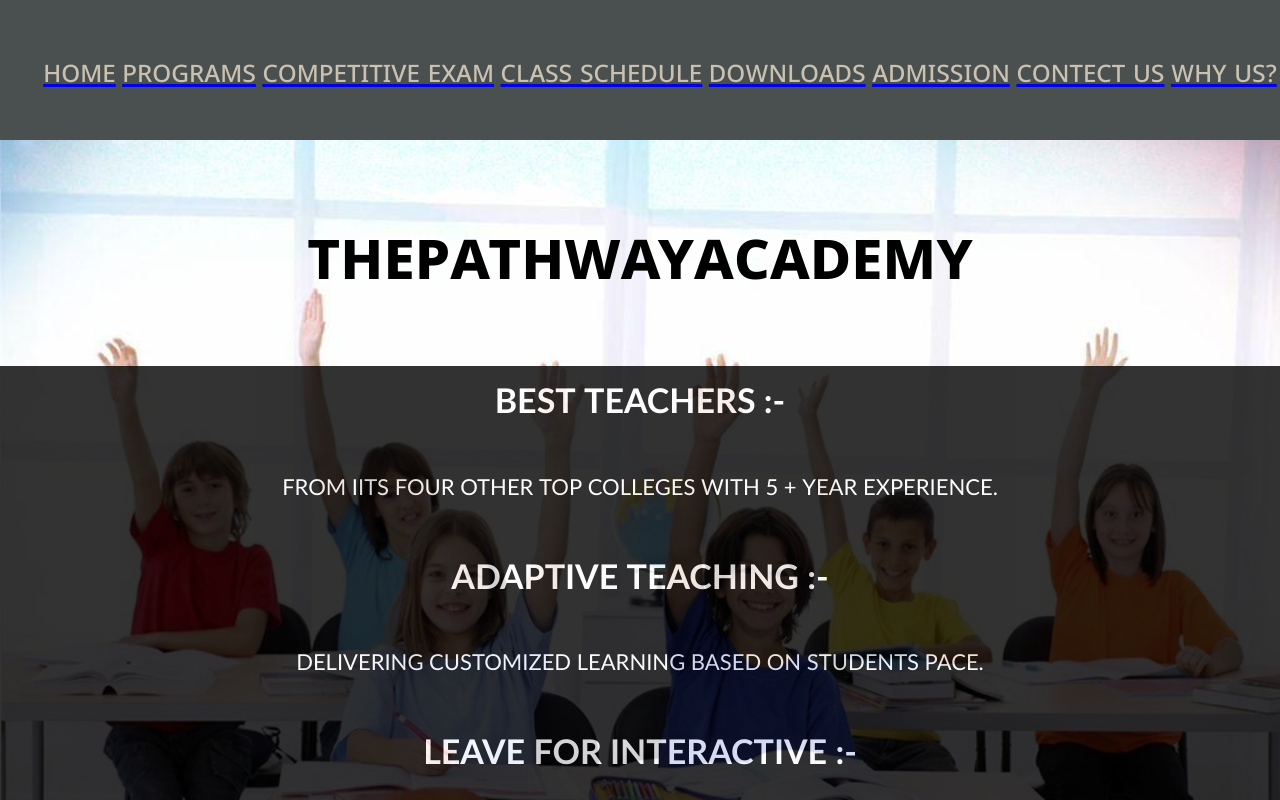
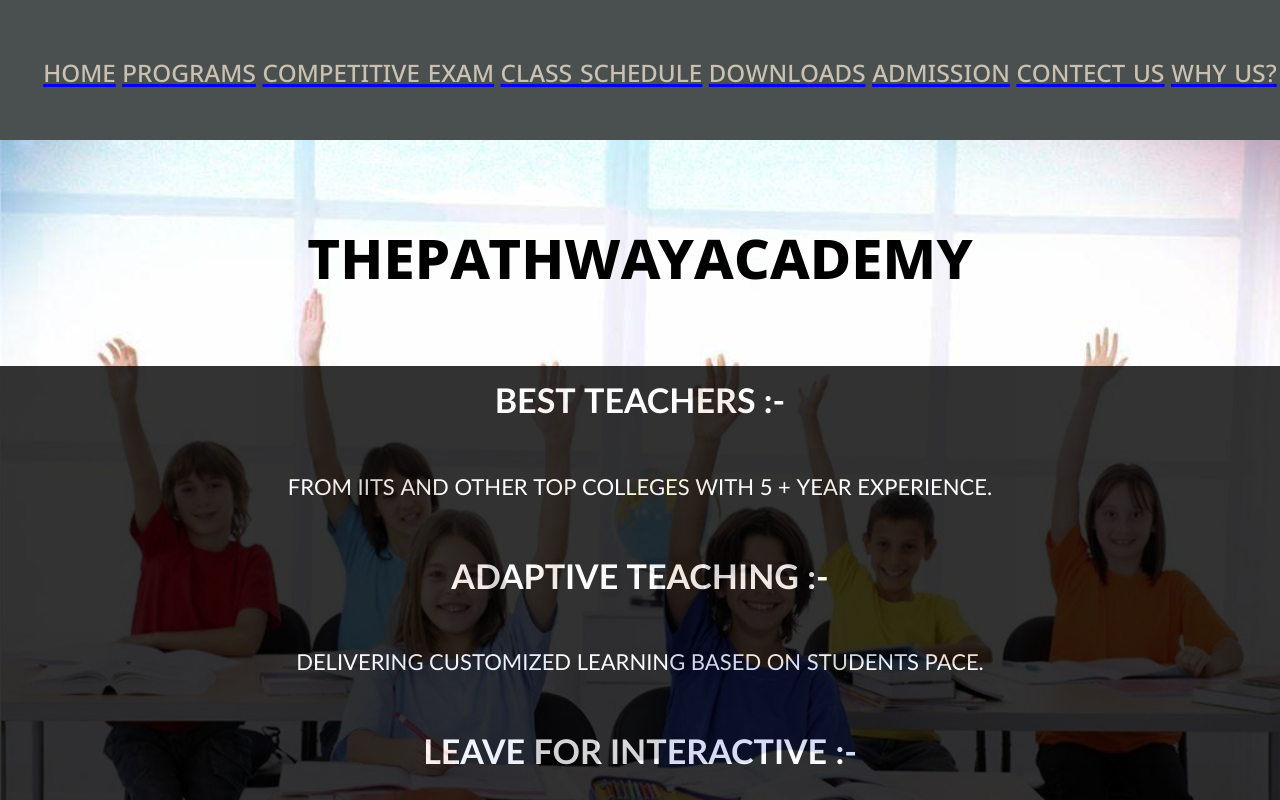
Before and after one commit to lyfofvipin/School_Management, a React (Create React App) app: page /why_us in a window 1280 px wide. Shown: the top 800 px of the page. Built offline with nearby package versions, Linux system fonts and the light colour scheme.

Commit message:
fix typos

```diff
--- a/src/why_us.js
+++ b/src/why_us.js
@@ -5,7 +5,7 @@ function WhyUs() {
   return (
     <p className="why_us">
       <h2>Best teachers :-</h2>
-      From IITS four other top colleges with 5 + year experience.
+      From IITS and other top colleges with 5 + year experience.
 
       <h2>Adaptive teaching  :-</h2>
       Delivering customized learning based on Students pace.
```
